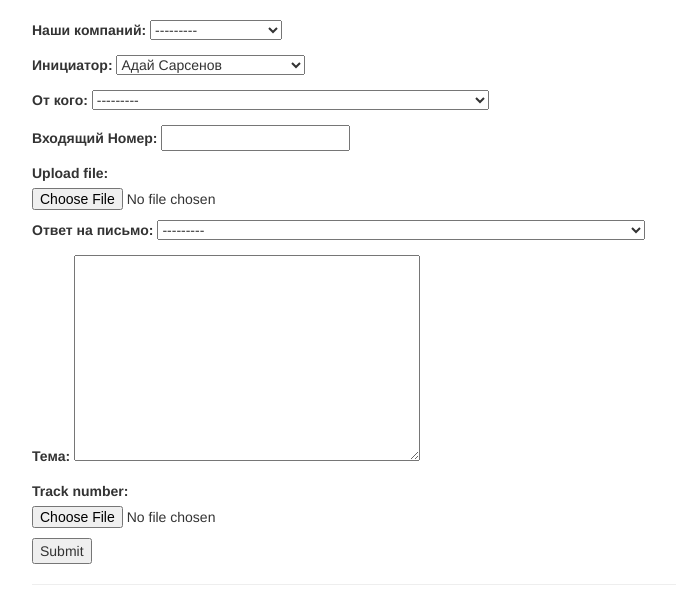
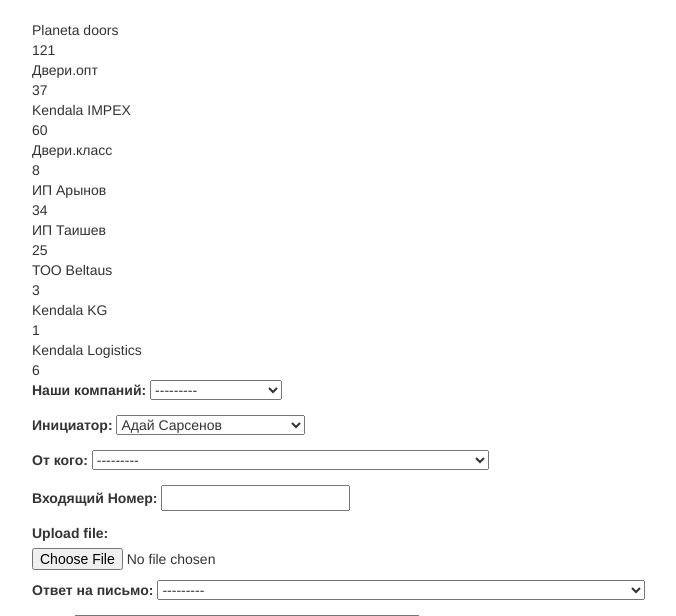
Before and after one commit to Yerassyl-Mukhamedi/kister, a Django app: page /mail_new/in in a window 1280 px wide. Shown: the part 69-685 px from the top of the page, without its empty margins (38-714 px from the left). Before the commit the page ends 654 px from the top, so only its background shows below. Run offline with Django 3.2, Linux system fonts and the light colour scheme; a user stored in the database is signed in; data comes from the database, SQL or seed files in the repository; both versions use the stored data as it was after the commit; some libraries are stand-ins or nearby versions.

Commit message:
save from site

```diff
--- a/blog/templates/blog/mail_new.html
+++ b/blog/templates/blog/mail_new.html
@@ -1,7 +1,7 @@
 {% extends 'blog/base.html' %}
 {% block content %}
     <div class="mail_new">
-        <div class="hade">
+        <div class="had">
             {% if own1.status == 'incoming' %}
                 {% if own1 %}
                     <div id="{{ own1.own_company.id }}">
@@ -43,6 +43,19 @@
                     <div id="{{ own7.own_company.id }}">
                         <div class="sec1">{{ own7.own_company }}</div>
                         <div class="sec2">{{ own7.in_number }}</div>
+                    </div>
+                {% endif %}
+                {% if own8 %}
+                    <div id="{{ own8.own_company.id }}">
+                        <div class="sec1">{{ own8.own_company }}</div>
+                        <div class="sec2">{{ own8.in_number }}</div>
+                    </div>
+                {% endif %}
+
+                {% if own9 %}
+                    <div id="{{ own9.own_company.id }}">
+                        <div class="sec1">{{ own9.own_company }}</div>
+                        <div class="sec2">{{ own9.in_number }}</div>
                     </div>
                 {% endif %}
             {% elif own1.status == 'outcoming' %}
@@ -88,6 +101,19 @@
                         <div class="sec2">{{ own7.out_number }}</div>
                     </div>
                 {% endif %}
+                {% if own8 %}
+                    <div id="{{ own8.own_company.id }}">
+                        <div class="sec1">{{ own8.own_company }}</div>
+                        <div class="sec2">{{ own8.out_number }}</div>
+                    </div>
+                {% endif %}
+
+                {% if own9 %}
+                    <div id="{{ own9.own_company.id }}">
+                        <div class="sec1">{{ own9.own_company }}</div>
+                        <div class="sec2">{{ own9.out_number }}</div>
+                    </div>
+                {% endif %}
             {% endif %}
         </div>
     </div>
--- a/blog/views.py
+++ b/blog/views.py
@@ -326,6 +326,8 @@
         own5 = InMail.objects.filter(own_company__name = 'ИП Арынов').last()
         own6 = InMail.objects.filter(own_company__name = 'ИП Таишев').last()
         own7 = InMail.objects.filter(own_company__name = 'ТОО Beltaus').last()
+        own8 = InMail.objects.filter(own_company__name = 'Kendala KG').last()
+        own9 = InMail.objects.filter(own_company__name = 'Kendala Logistics').last()
         if request.method == "POST":
             form = InMailForm(request.POST, request.FILES)
             if form.is_valid():
@@ -346,6 +348,8 @@
         own5 = OutMail.objects.filter(own_company__name = 'ИП Арынов').last()
         own6 = OutMail.objects.filter(own_company__name = 'ИП Таишев').last()
         own7 = OutMail.objects.filter(own_company__name = 'ТОО Beltaus').last()
+        own8 = OutMail.objects.filter(own_company__name = 'Kendala KG').last()
+        own9 = OutMail.objects.filter(own_company__name = 'Kendala Logistics').last()
         if request.method == "POST":
             form = OutMailForm(request.POST, request.FILES)
             if form.is_valid():
@@ -366,6 +370,8 @@
         'own5': own5,
         'own6': own6,
         'own7': own7,
+        'own8': own8,
+        'own9': own9,
     }
 
 
```
Also changed, not shown: db.sqlite3, 3 other files.
